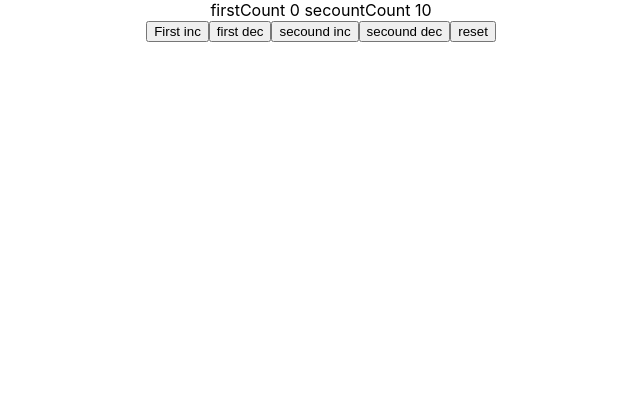
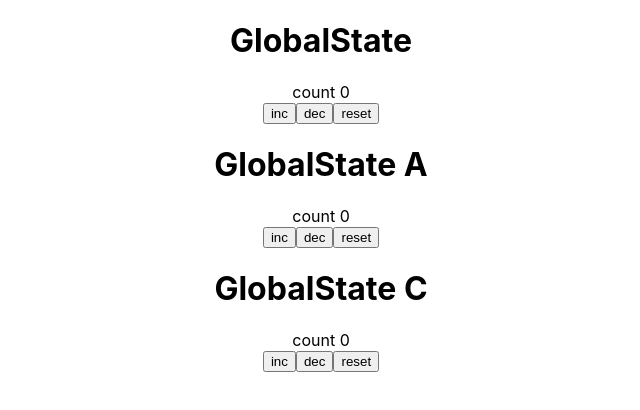
Before and after one commit to AnanthaKannan/react-turorial, a React (Create React App) app: page / in a window 1280 px wide. Shown: the top 410 px of the page, without its empty margins (319-959 px from the left). Built offline with nearby package versions, Linux system fonts and the light colour scheme.

Commit message:
global state updated

```diff
--- a/src/App.js
+++ b/src/App.js
@@ -1,4 +1,4 @@
-import React from 'react';
+import React, { useReducer } from 'react';
 import './App.css';
 import ClassClick from './component/ClassClick';
 import FunctionClick from './component/FunctionClick';
@@ -15,14 +15,34 @@ import FetchDataButton from './hooksComponent/FetchDataButton';
 import Context from './hooksComponent/context/Context';
 import Reducer from './hooksComponent/Reducer';
 import ReducerTwo from './hooksComponent/ReducerTwo';
+import GlobalState from './hooksComponent/globalState/GlobalState';
+import GlobalStateA from './hooksComponent/globalState/GlobalStateA';
+import GlobalStateB from './hooksComponent/globalState/GlobalStateB';
 
 export const UserContext = React.createContext();
 export const ChannelContext = React.createContext();
+export const CountContext = React.createContext();
 
 function App() {
+
+  const initalState = 0;
+  const [count, dispatch] = useReducer((state, action)=>{
+      switch (action) {
+          case 'inc':return state + 1;
+          case 'dec':return state - 1;
+          case 'reset': return initalState;
+          default: return state;
+      }
+  }, initalState )
+
   return (
     <div className="App" >
 
+      <CountContext.Provider value={{ countState: count, countDispatch: dispatch }} >
+    <GlobalState />
+    <GlobalStateA />
+    <GlobalStateB />
+    </CountContext.Provider>
       {/* <UserContext.Provider value={'kannan'} age={24}>
           <ChannelContext.Provider value={'rapid'} >
           <Context />
@@ -30,7 +50,7 @@ function App() {
       </UserContext.Provider> */}
 
       {/* <Reducer /> */}
-      <ReducerTwo />
+      {/* <ReducerTwo /> */}
 
       {/* <FetchDataButton /> */}
       {/* <FetchData /> */}
--- /dev/null
+++ b/src/hooksComponent/globalState/GlobalState.js
@@ -0,0 +1,19 @@
+import React, { useContext } from 'react'
+import { CountContext } from '../../App';
+
+const GlobalState = () => {
+
+    const countContext = useContext(CountContext);
+    console.log('countContext', countContext);
+    return (
+        <div>
+            <h1>GlobalState</h1>
+            <div> count { countContext.countState } </div>
+            <button onClick={()=> countContext.countDispatch('inc')} > inc</button>
+            <button onClick={()=> countContext.countDispatch('dec')} > dec </button>
+            <button onClick={()=> countContext.countDispatch('reset')} > reset </button>
+        </div>
+    )
+}
+
+export default GlobalState
--- /dev/null
+++ b/src/hooksComponent/globalState/GlobalStateA.js
@@ -0,0 +1,19 @@
+import React, { useContext } from 'react'
+import { CountContext } from '../../App';
+
+const GlobalStateA = () => {
+
+    const countContext = useContext(CountContext);
+    console.log('countContext', countContext);
+    return (
+        <div>
+            <h1>GlobalState A</h1>
+            <div> count { countContext.countState } </div>
+            <button onClick={()=> countContext.countDispatch('inc')} > inc</button>
+            <button onClick={()=> countContext.countDispatch('dec')} > dec </button>
+            <button onClick={()=> countContext.countDispatch('reset')} > reset </button>
+        </div>
+    )
+}
+
+export default GlobalStateA
--- /dev/null
+++ b/src/hooksComponent/globalState/GlobalStateB.js
@@ -0,0 +1,19 @@
+import React, { useContext } from 'react'
+import { CountContext } from '../../App';
+
+const GlobalStateB = () => {
+
+    const countContext = useContext(CountContext);
+    console.log('countContext', countContext);
+    return (
+        <div>
+            <h1>GlobalState C</h1>
+            <div> count { countContext.countState } </div>
+            <button onClick={()=> countContext.countDispatch('inc')} > inc</button>
+            <button onClick={()=> countContext.countDispatch('dec')} > dec </button>
+            <button onClick={()=> countContext.countDispatch('reset')} > reset </button>
+        </div>
+    )
+}
+
+export default GlobalStateB
```
